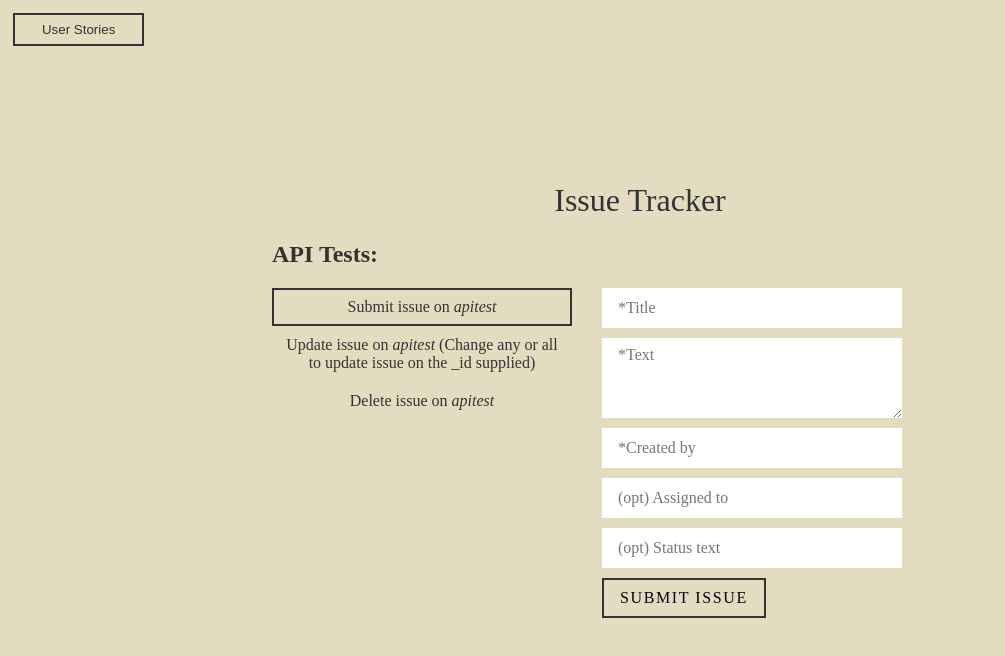
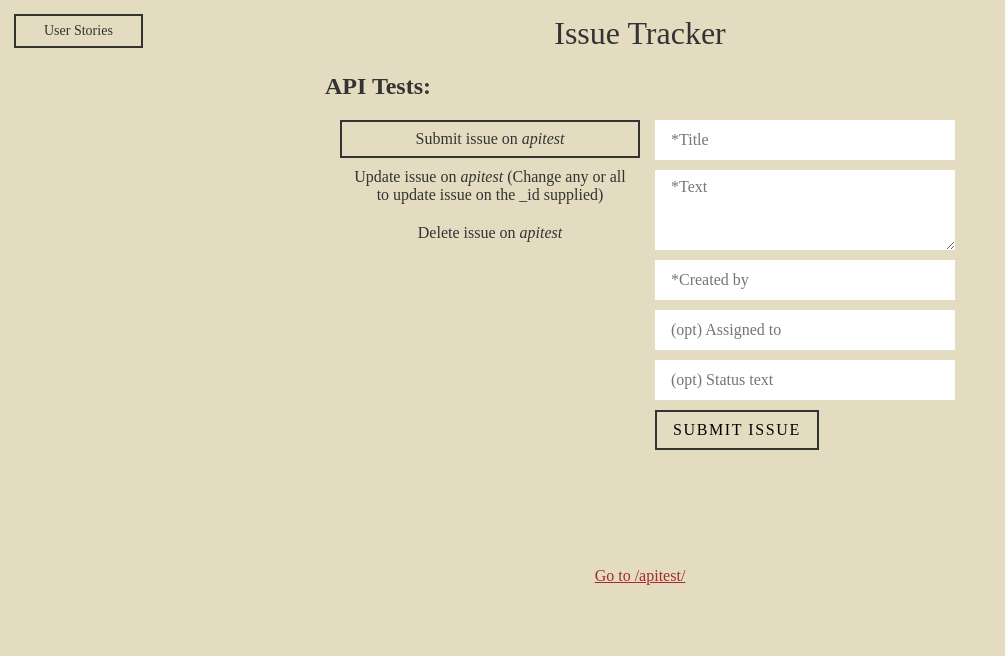
Before and after one commit to kevink520/issuetracker, a website: page views/index.html in a window 1280 px wide. Shown: the whole page, without its empty margins (0-1005 px from the left). Drawn offline with nearby package versions, Linux system fonts and the light colour scheme; files that its build step writes are made by us from their sources.

Commit message:
Completed the project.

```diff
--- a/public/style.css
+++ b/public/style.css
@@ -4,14 +4,16 @@
 
 html,
 body {
-  height: 100%;
   width: 100%;
+  min-height: 100%;
   margin: 0;
   padding: 0;
 }
 
 body {
   display: flex;
+  flex-wrap: wrap;
+  justify-content: center;
   background: #e3dcc0;
   font-family: serif;
 }
@@ -25,7 +27,7 @@ body {
   top: 0;
   overflow-x: hidden;
   background: rgba(255,255,255,0.95);
-  font-family: sans-serif;
+  font-family: serif;
   line-height: 1.5;
   color: #444;
 }
@@ -40,13 +42,17 @@ body {
 }
 
 .main {
+  display: flex;
+  flex-wrap: wrap;
+  justify-content: center;
   padding: 15px;
   margin: auto;
   text-align: center;
   color: #333;
 }
 
-.user-stories-toggle-button {
+.user-stories-toggle-button,
+.back-home-button {
   position: absolute;
   left: 1em;
   top: 1em;
@@ -54,6 +60,9 @@ body {
   padding: 0.5em 2em;
   border: 2px solid #333;
   background: transparent;
+  font-family: serif;
+  font-size: 14px;
+  text-decoration: none;
   color: #333;
   transition: 0.4s;
   cursor: pointer;
@@ -65,14 +74,30 @@ body {
   color: #333;
 }
 
+header,
 h1 {
+  width: 100%;
+}
+
+h1 {
+  display: block;
   margin-top: 0;
+  text-align: center;
   font-weight: 400;
 }
 
+#projectTitle {
+  margin-top: 40px;
+}
+
 .test-ui {
+  width: 100%;
+  max-width: 630px;
   display: flex;
   flex-wrap: wrap;
+  justify-content: center;
+  margin-left: auto;
+  margin-right: auto;
 }
 
 h2 {
@@ -83,7 +108,7 @@ h2 {
 .tabs {
   flex-basis: 300px;
   max-width: 300px;
-  margin-right: 30px;
+  margin: 0 15px;
 }
 
 .tab {
@@ -100,8 +125,10 @@ h2 {
 }
 
 .forms {
+  max-width: 300px;
   flex: 1;
   position: relative;
+  margin-bottom: 0 30px;
 }
 
 .forms > form {
@@ -119,12 +146,12 @@ h2 {
 }
 
 .forms > form:first-child {
-  position: relative;
+  position: static;
   visibility: visible;
   opacity: 1;
 }
 
-.forms > form:target {
+.forms > form.is-active {
   visibility: visible;
   opacity: 1;
 }
@@ -172,3 +199,35 @@ button[type="submit"] {
 #result {
   font-size: 20px;
 }
+
+#submitNewIssue {
+  margin-bottom: 40px;
+}
+
+.forms + code {
+  display: inline-block;
+  min-width: 1px;
+  min-height: 1px;
+  margin-top: 100px;
+}
+
+.issue {
+  padding: 40px;
+  margin-bottom: 20px;
+  background: #fff;
+  box-shadow: 0 5px 15px rgba(0, 0, 0, 0.2);
+}
+
+.apitest-link,
+.closeIssue,
+.deleteIssue {
+  display: inline-block;
+  padding: 1em;
+  color: brown;
+}
+
+.test-ui + .button-wrapper {
+  width: 100%;
+  margin-top: 0;
+  text-align: center;
+}
--- a/views/index.html
+++ b/views/index.html
@@ -48,6 +48,9 @@
         </div>
         <code id="jsonResult"></code>
       </div>
+      <div class="button-wrapper">
+        <a class="apitest-link" href="/apitest/">Go to /apitest/</a>
+      </div>
     </div>
     <div class="user-stories" id="userstories">
       <div class="user-stories-inner">
@@ -69,7 +72,7 @@
         <h3>Example return:</h3>
         <code>[{"_id":"5871dda29faedc3491ff93bb","issue_title":"Fix error in posting data","issue_text":"When we post data it has an error.","created_on":"2017-01-08T06:35:14.240Z","updated_on":"2017-01-08T06:35:14.240Z","created_by":"Joe","assigned_to":"Joe","open":true,"status_text":"In QA"},...]</code>
         <br><br>
-        <h2><a href='/apitest/'>EXAMPLE: Go to <i>/apitest/</i> project issues</a></h2>
+        <h2><a class="apitest-link" href='/apitest/'>EXAMPLE: Go to <i>/apitest/</i> project issues</a></h2>
       </div>
     </div>
     <!-- Your web-app is https, so your scripts need to be too -->
@@ -90,9 +93,10 @@
           $('.user-stories').animate({ width: 'toggle' }, 400);
         });
 
-        $('.tab').on('click', function() {
+        $('.tab').on('click', function(e) {
+          e.preventDefault();
           $('.is-active').removeClass('is-active');
-          $(this).addClass('is-active');
+          $(this).add($($(this).attr('href'))).addClass('is-active');
         });
 
         $('#testForm').submit(function(e) {
```
Also changed, not shown: views/issue.html (+2 -1 lines).
